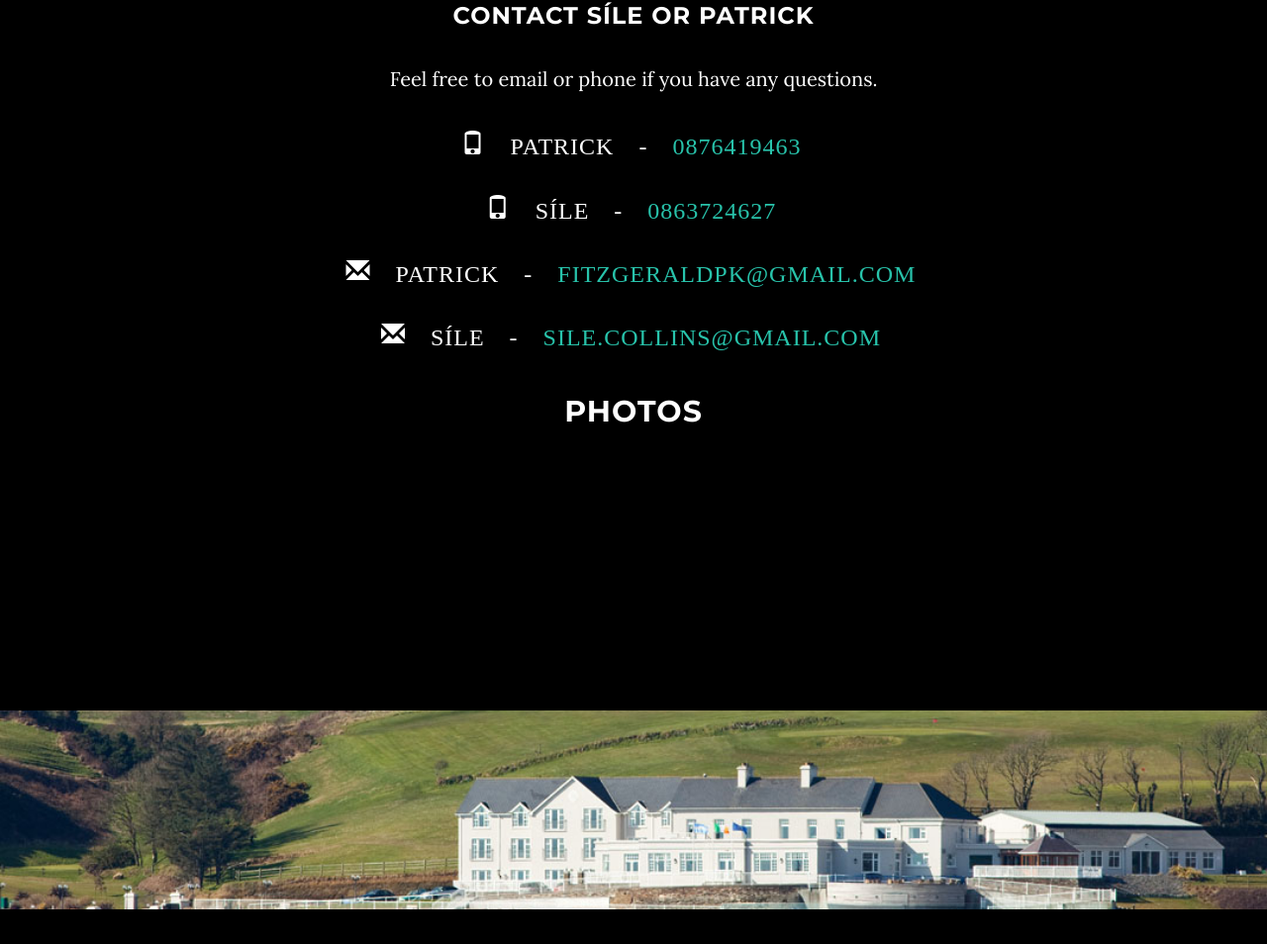
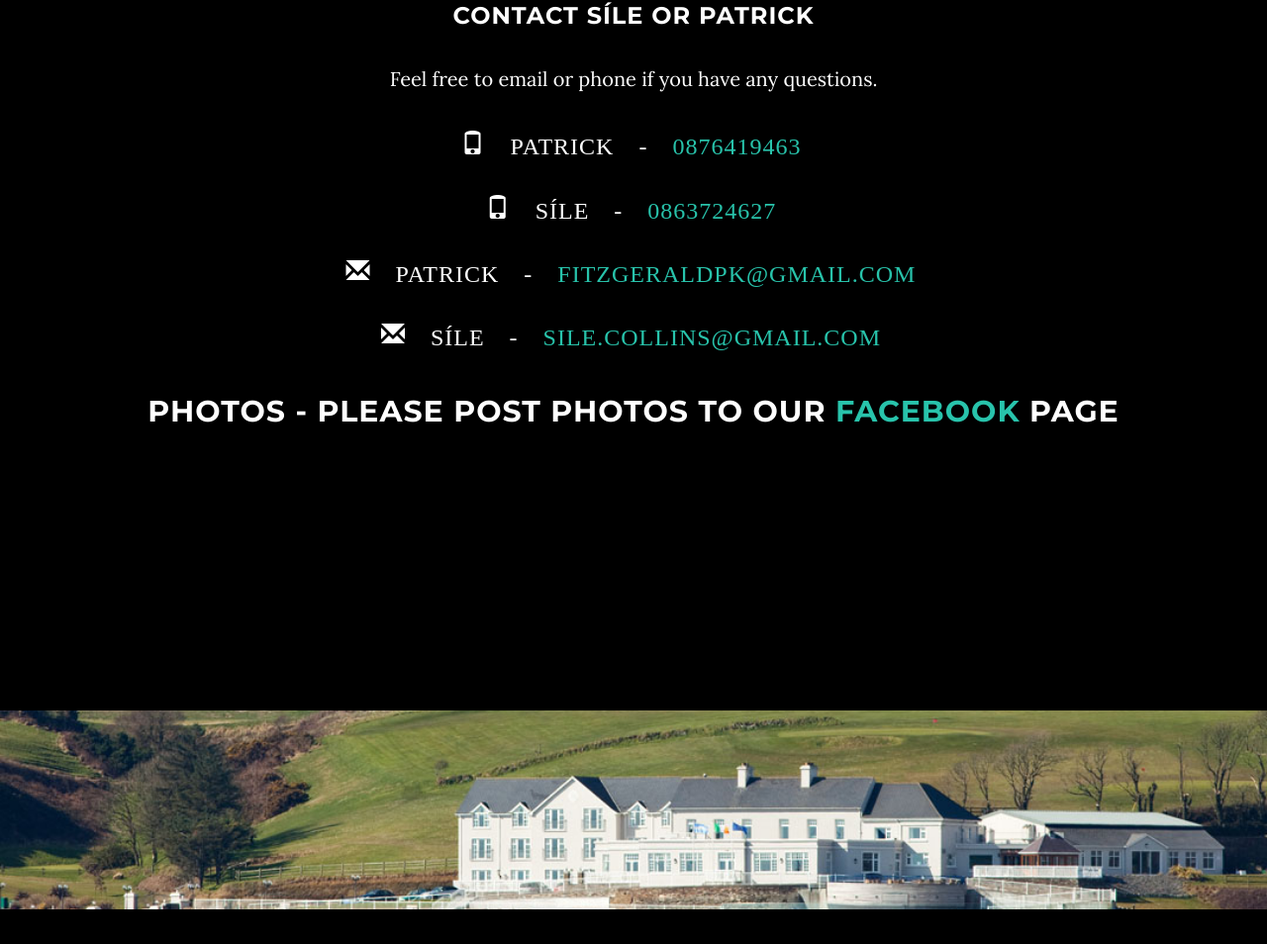
Before and after one commit to fitzgeraldpk/wedding, a website: page public/index.html in a window 1280 px wide. Shown: the part 3372-4326 px from the top of the page at 99% size. Drawn offline with nearby package versions, Linux system fonts and the light colour scheme; some packages are replaced by stand-ins of ours; no server answers.

Commit message:
Photos title

```diff
--- a/public/index.html
+++ b/public/index.html
@@ -228,7 +228,7 @@
     <section id="gallery">
 
     	<!-- slider container -->
-			 <h2 style="text-align: center">Photos</h2>
+			 <h2 style="text-align: center">Photos - Please post photos to our <a href="https://www.facebook.com/silePaWedding"> facebook</a> page </h2>
         <div class="row list-unstyled">
 				     	<div class="col-xs-1">
 				     		</div>
```
